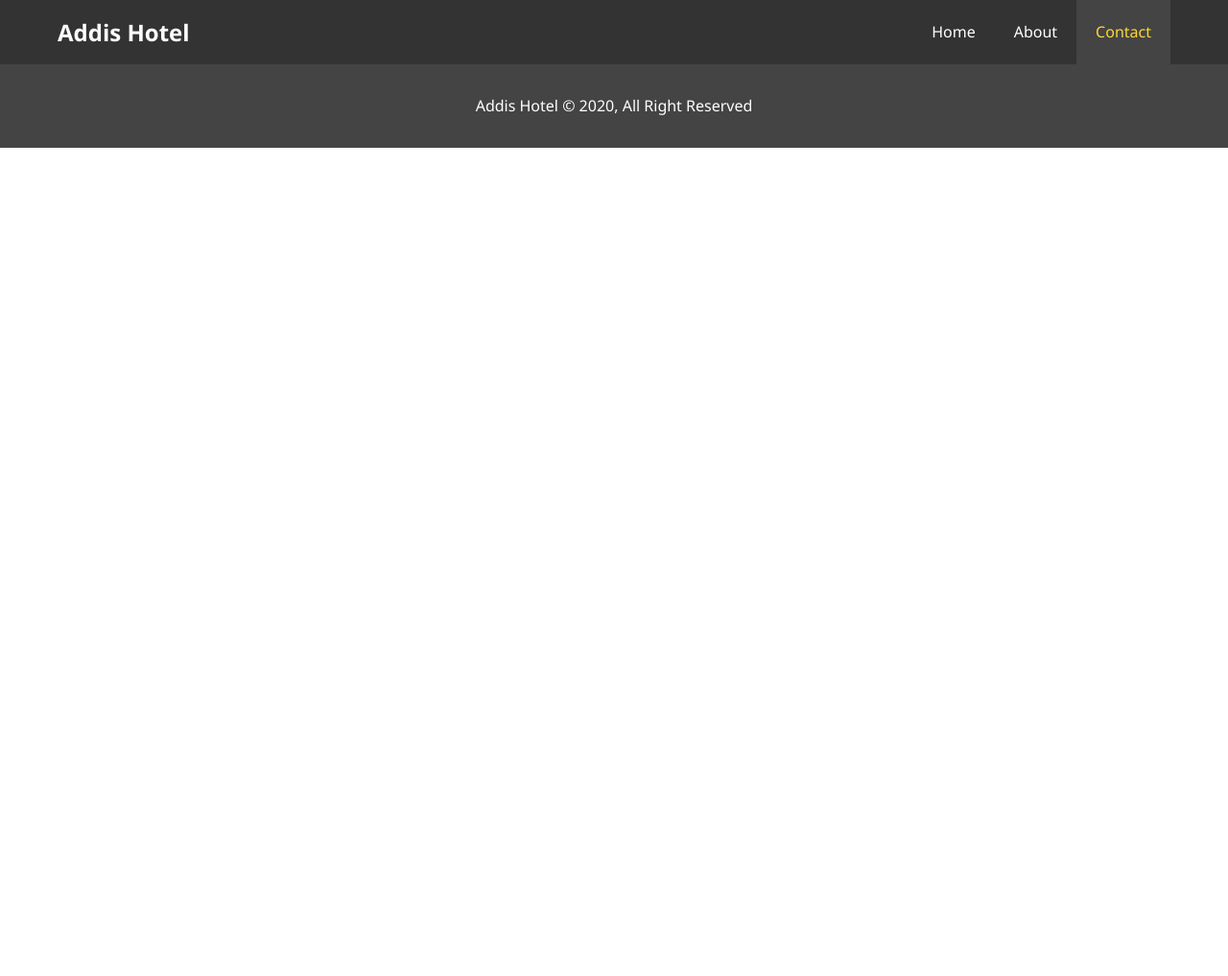
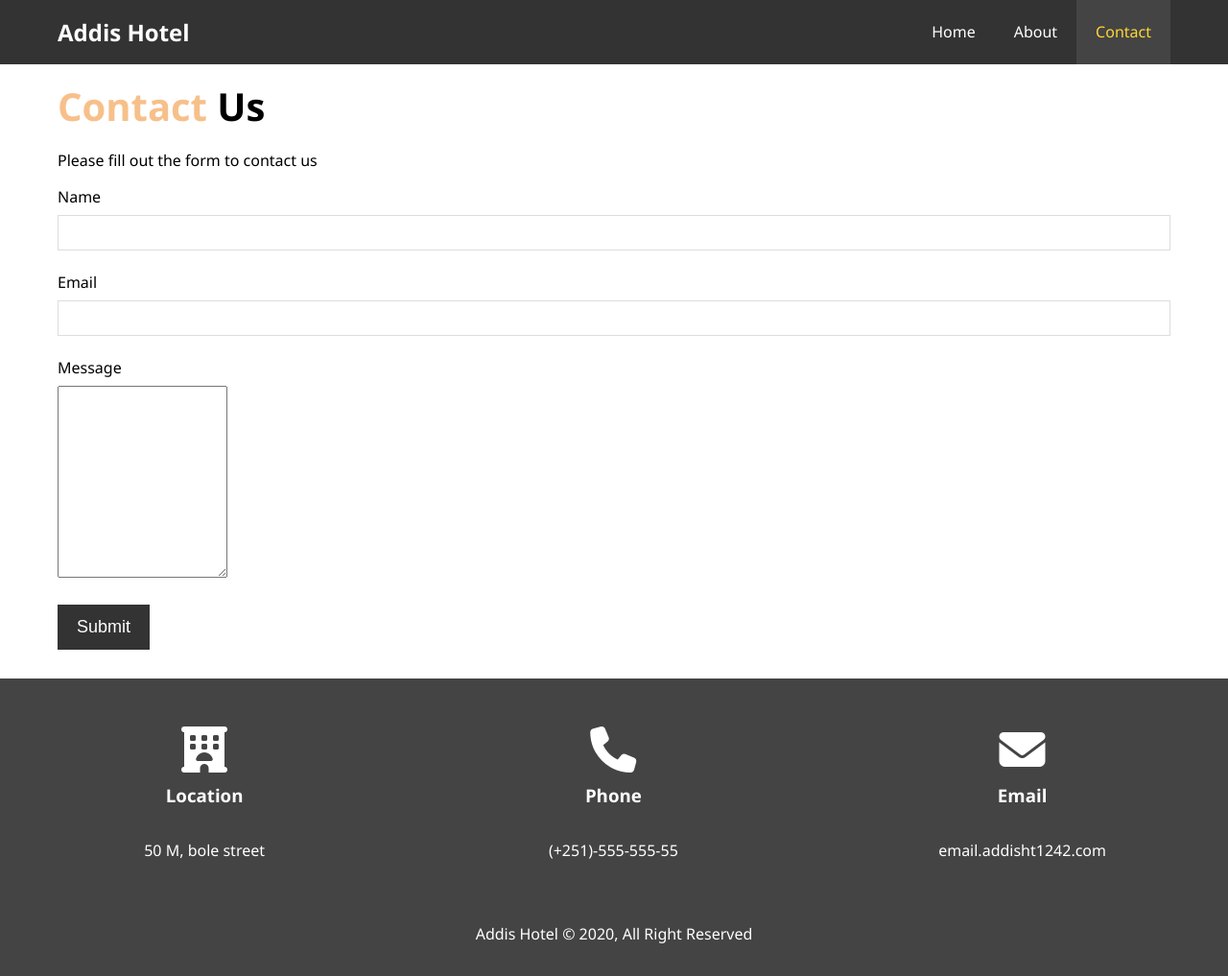
Before and after one commit to haileyesuschekol/hotel-landing-page, a plain HTML site: page contact.html in a window 1280 px wide. Shown: the whole page at 96% size. Before the commit the page ends 800 px from the top, so only its background shows below. Drawn offline with Linux system fonts and the light colour scheme.

Commit message:
finised the contact page

```diff
--- a/contact.html
+++ b/contact.html
@@ -9,8 +9,11 @@
     />
     <meta name="keyword" content="hotel , Addis Abeba, Room" />
     <title>Addis Hotel | Contact Us | welcome to Addis Hotel</title>
+    <script
+      src="https://kit.fontawesome.com/2355a025b0.js"
+      crossorigin="anonymous"
+    ></script>
     <link rel="stylesheet" href="css/style.css" />
-    <link rel="stylesheet" href="css/about.css" />
   </head>
   <body>
     <header>
@@ -25,7 +28,46 @@
         </div>
       </nav>
     </header>
-
+    <section class="contact-form py-3">
+      <div class="container">
+        <h1 class="l-heading"><span class="text-primary"> Contact</span> Us</h1>
+        <p>Please fill out the form to contact us</p>
+        <form action="process.php">
+          <div class="form-group">
+            <label for="name">Name</label>
+            <input type="text" name="name" id="name" />
+          </div>
+          <div class="form-group">
+            <label for="email">Email</label>
+            <input type="emal" name="email" id="email" />
+          </div>
+          <div class="form-group">
+            <label for="message">Message</label>
+            <textarea name="message" id="message"></textarea>
+          </div>
+          <button type="submit" class="btn">Submit</button>
+        </form>
+      </div>
+    </section>
+    <section class="contact-info bg-dark">
+      <div class="conatiner">
+        <div class="box">
+          <i class="fas fa-hotel fa-3x"></i>
+          <h3>Location</h3>
+          <p>50 M, bole street</p>
+        </div>
+        <div class="box">
+          <i class="fas fa-phone fa-3x"></i>
+          <h3>Phone</h3>
+          <p>(+251)-555-555-55</p>
+        </div>
+        <div class="box">
+          <i class="fas fa-envelope fa-3x"></i>
+          <h3>Email</h3>
+          <p>email.addisht1242.com</p>
+        </div>
+      </div>
+    </section>
     <footer class="main-footer">
       <p>Addis Hotel &copy; 2020, All Right Reserved</p>
     </footer>
--- a/css/style.css
+++ b/css/style.css
@@ -84,13 +84,13 @@ p {
 
 /* paddings */
 .py-1 {
-  padding: 10px, 0;
+  padding: 10px 0;
 }
 .py-2 {
-  padding: 20px, 0;
+  padding: 20px 0;
 }
 .py-3 {
-  padding: 30px, 0;
+  padding: 30px 0;
 }
 .l-heading {
   font-size: 40px;
@@ -246,6 +246,32 @@ p {
   border-radius: 50%;
 }
 
+/* conatact form */
+.contact-form .form-group {
+  margin-bottom: 20px;
+}
+
+.contact-form label {
+  display: block;
+  margin-bottom: 5px;
+}
+.contact-form input,
+.concontactatact-form textarea {
+  width: 100%;
+  padding: 10px;
+  border: 1px #ddd solid;
+}
+
+.contact-form textarea {
+  height: 200px;
+}
+
+.contact-form input:focus,
+.concontactatact-form textarea:focus {
+  outline: none;
+  border-color: #f7c08a;
+}
+
 /* footer */
 .main-footer {
   text-align: center;
```
